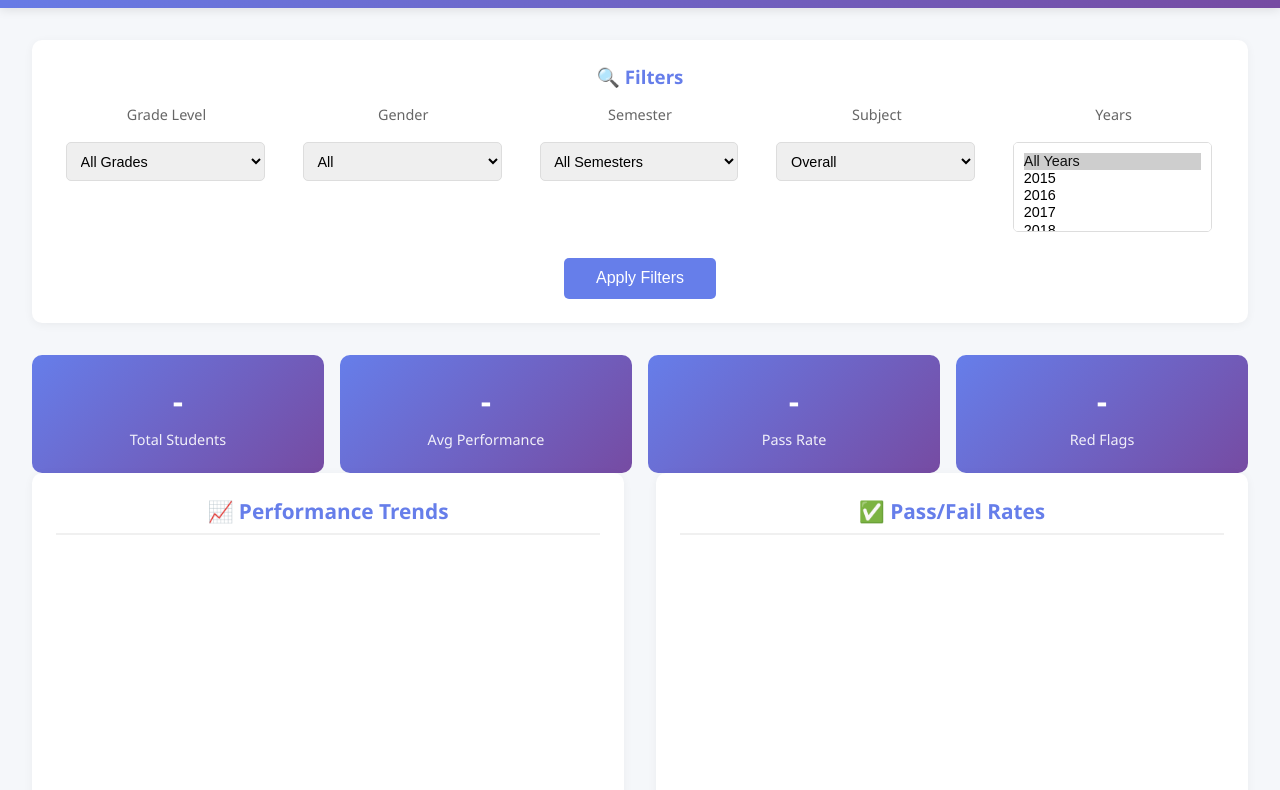
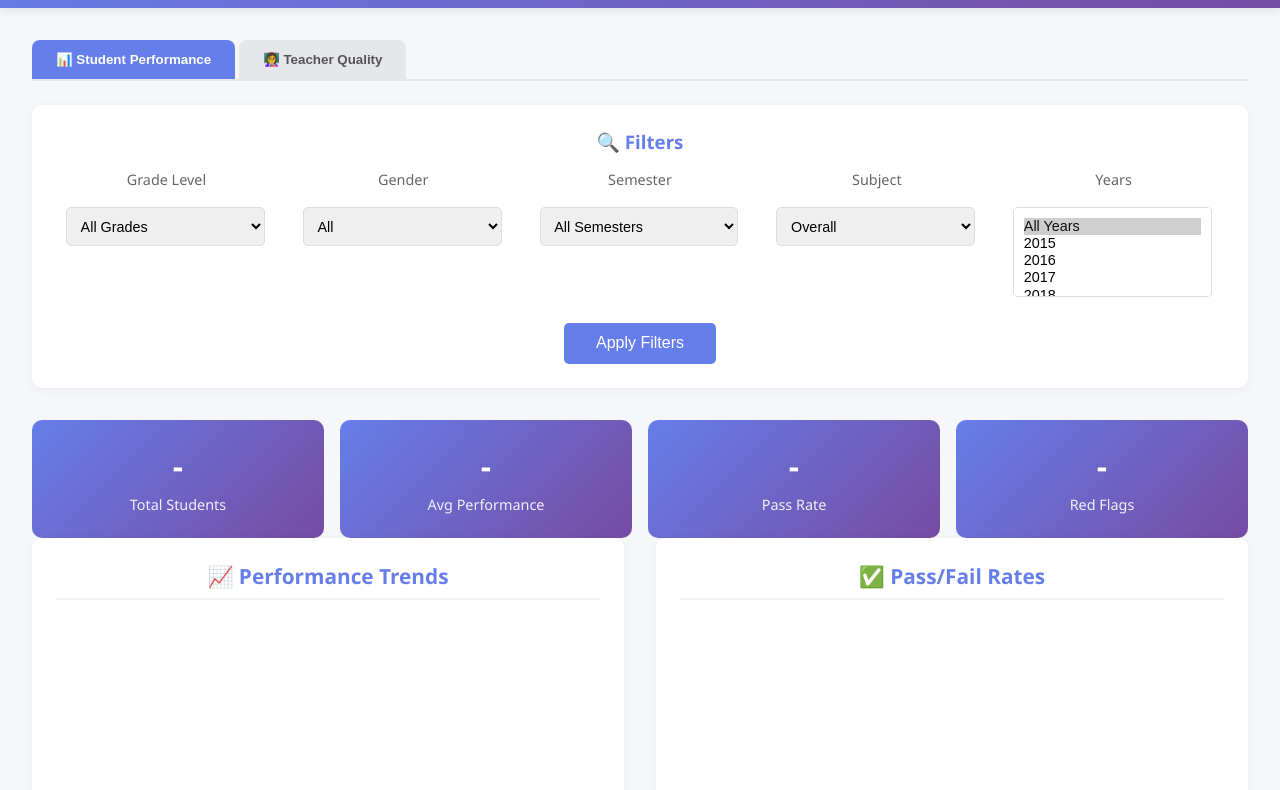
Before and after one commit to arsema16/schoolinspectionsystem, a website: page public/dashboard.html in a window 1280 px wide. Shown: the part 79-869 px from the top of the page. Drawn offline with nearby package versions, Linux system fonts and the light colour scheme; no server answers; sample sign-in values are in the browser's storage.

Commit message:
Move teacher lesson plans to Teacher Quality tab, add tab navigation

```diff
--- a/public/dashboard.html
+++ b/public/dashboard.html
@@ -535,6 +535,14 @@
     </div>
 
     <div class="container">
+        <!-- Tab Navigation -->
+        <div style="display:flex; gap:0; margin-bottom:1.5rem; border-bottom:2px solid #e5e7eb;">
+            <button id="tabStudents" onclick="switchTab('students')" style="padding:0.75rem 1.5rem; border:none; background:#667eea; color:white; font-weight:600; cursor:pointer; border-radius:8px 8px 0 0; margin-right:4px;">📊 Student Performance</button>
+            <button id="tabTeachers" onclick="switchTab('teachers')" style="padding:0.75rem 1.5rem; border:none; background:#e5e7eb; color:#555; font-weight:600; cursor:pointer; border-radius:8px 8px 0 0;">👩‍🏫 Teacher Quality</button>
+        </div>
+
+        <!-- Student Performance Tab -->
+        <div id="tabContentStudents">
         <!-- Filters Section -->
         <div class="filters">
             <h3>🔍 Filters</h3>
@@ -664,6 +672,11 @@
             </div>
         </div>
 
+        </div><!-- end tabContentStudents -->
+
+        <!-- Teacher Quality Tab -->
+        <div id="tabContentTeachers" style="display:none">
+
         <!-- Teacher Lesson Plans -->
         <div class="card full-width">
             <h2>👩‍🏫 Teacher Lesson Plans</h2>
@@ -700,6 +713,8 @@
                 </table>
             </div>
         </div>
+
+        </div><!-- end tabContentTeachers -->
 
         <!-- Suggestions -->
         <div class="card full-width">
--- a/public/js/dashboard.js
+++ b/public/js/dashboard.js
@@ -112,7 +112,6 @@ async function loadDashboardData() {
         loadRedFlags().catch(err => console.error('Red flags error:', err));
         loadSuggestions().catch(err => console.error('Suggestions error:', err));
         load2018Predictions().catch(err => console.error('Predictions error:', err));
-        loadTeacherPlans().catch(err => console.error('Teacher plans error:', err));
 
         // Skip correlations for now (they're slow and not critical)
         // loadCorrelations().catch(err => console.error('Correlations error:', err));
@@ -846,6 +845,18 @@ function showAdminSection() {
     }
 }
 
+// Tab switching
+function switchTab(tab) {
+    const isStudents = tab === 'students';
+    document.getElementById('tabContentStudents').style.display = isStudents ? '' : 'none';
+    document.getElementById('tabContentTeachers').style.display = isStudents ? 'none' : '';
+    document.getElementById('tabStudents').style.background = isStudents ? '#667eea' : '#e5e7eb';
+    document.getElementById('tabStudents').style.color = isStudents ? 'white' : '#555';
+    document.getElementById('tabTeachers').style.background = isStudents ? '#e5e7eb' : '#667eea';
+    document.getElementById('tabTeachers').style.color = isStudents ? '#555' : 'white';
+    if (!isStudents) loadTeacherPlans();
+}
+
 // Teacher Lesson Plans
 async function loadTeacherPlans() {
     const tbody = document.getElementById('teacherBody');
```
